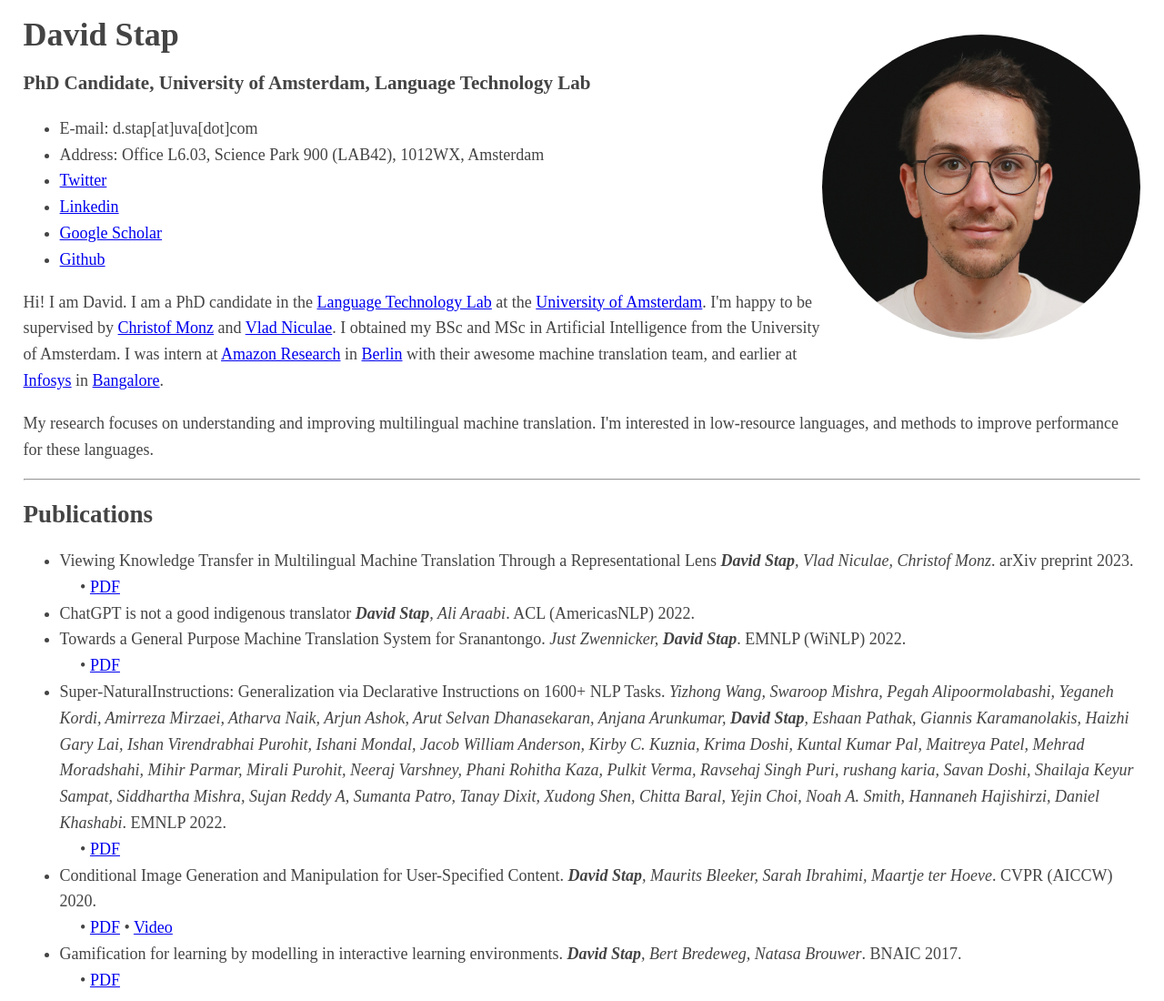
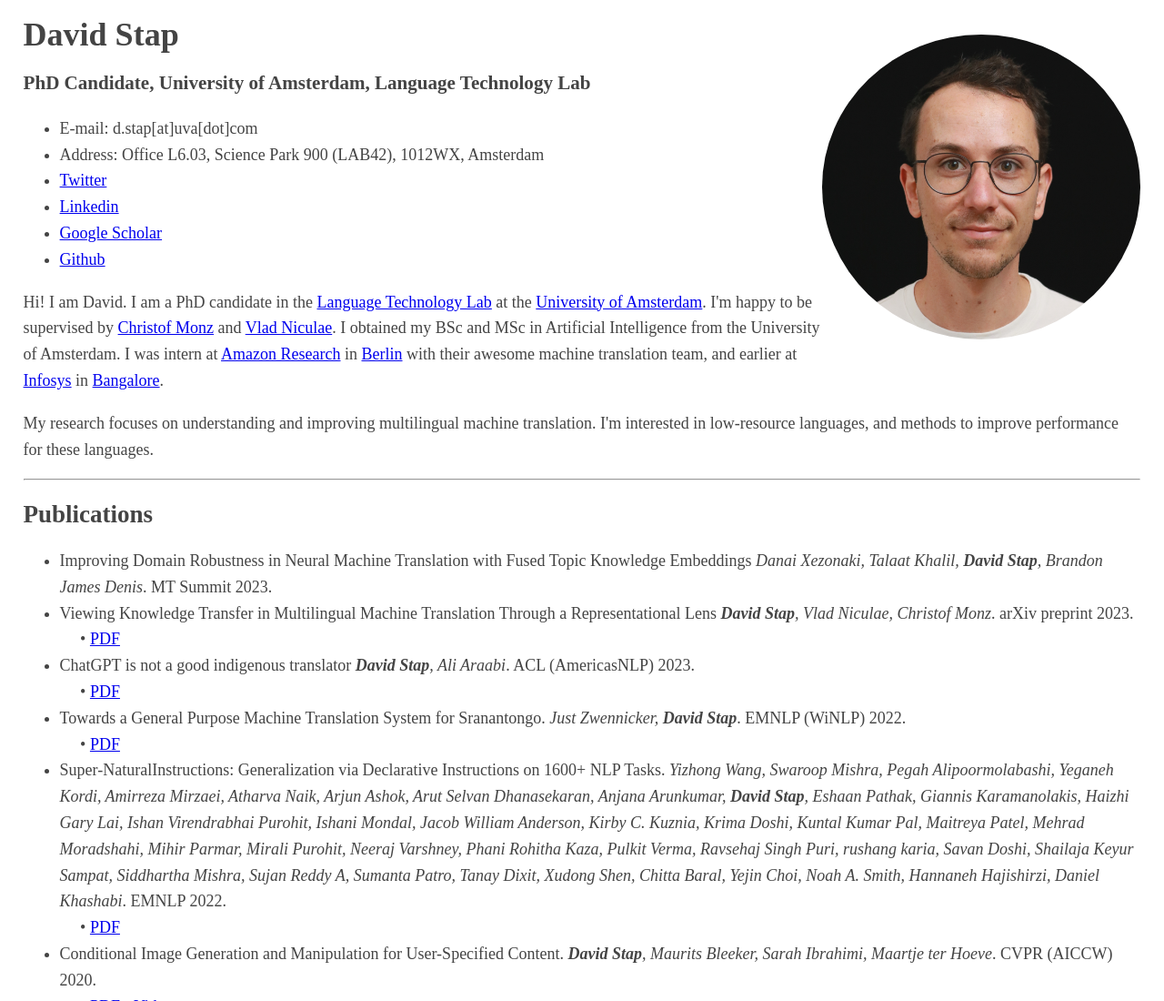
Before and after one commit to davidstap/davidstap.github.io, a plain HTML site: page index.html in a window 1280 px wide. Shown: the top 1100 px of the page at 91% size. Drawn offline with Linux system fonts and the light colour scheme.

Commit message:
Update index.html

```diff
--- a/index.html
+++ b/index.html
@@ -58,16 +58,19 @@
  	<div>
 		<h2>Publications</h2>
 		<ul>
+			<li>Improving Domain Robustness in Neural Machine Translation with Fused Topic Knowledge Embeddings <i>Danai Xezonaki, Talaat Khalil, <b>David Stap</b>, Brandon James Denis</i>. MT Summit 2023.<br>
+			</li>
 			<li>Viewing Knowledge Transfer in Multilingual Machine Translation Through a Representational Lens <i><b>David Stap</b>, Vlad Niculae, Christof Monz</i>. arXiv preprint 2023.<br>
 				&emsp; &#8226; <a href="https://arxiv.org/pdf/2305.11550.pdf">PDF</a>
 			</li>
-			<li>ChatGPT is not a good indigenous translator <i><b>David Stap</b>, Ali Araabi</i>. ACL (AmericasNLP) 2022.<br>
+			<li>ChatGPT is not a good indigenous translator <i><b>David Stap</b>, Ali Araabi</i>. ACL (AmericasNLP) 2023.<br>
+				&emsp; &#8226; <a href="https://aclanthology.org/2023.americasnlp-1.17/">PDF</a>
 			</li>
 			<li>Towards a General Purpose Machine Translation System for Sranantongo. <i>Just Zwennicker, <b>David Stap</b></i>. EMNLP (WiNLP) 2022.<br>
 				&emsp; &#8226; <a href="https://www.winlp.org/wp-content/uploads/2022/11/35_Paper.pdf">PDF</a>
 			</li>
 			<li>Super-NaturalInstructions: Generalization via Declarative Instructions on 1600+ NLP Tasks. <i>Yizhong Wang, Swaroop Mishra, Pegah Alipoormolabashi, Yeganeh Kordi, Amirreza Mirzaei, Atharva Naik, Arjun Ashok, Arut Selvan Dhanasekaran, Anjana Arunkumar, <b>David Stap</b>, Eshaan Pathak, Giannis Karamanolakis, Haizhi Gary Lai, Ishan Virendrabhai Purohit, Ishani Mondal, Jacob William Anderson, Kirby C. Kuznia, Krima Doshi, Kuntal Kumar Pal, Maitreya Patel, Mehrad Moradshahi, Mihir Parmar, Mirali Purohit, Neeraj Varshney, Phani Rohitha Kaza, Pulkit Verma, Ravsehaj Singh Puri, rushang karia, Savan Doshi, Shailaja Keyur Sampat, Siddhartha Mishra, Sujan Reddy A, Sumanta Patro, Tanay Dixit, Xudong Shen, Chitta Baral, Yejin Choi, Noah A. Smith, Hannaneh Hajishirzi, Daniel Khashabi</i>. EMNLP 2022.<br>
-				&emsp; &#8226; <a href="https://arxiv.org/pdf/2204.07705.pdf">PDF</a>
+				&emsp; &#8226; <a href="https://aclanthology.org/2022.emnlp-main.340/">PDF</a>
 			</li>
 			<li>Conditional Image Generation and Manipulation for User-Specified Content. <i><b>David Stap</b>, Maurits Bleeker, Sarah Ibrahimi, Maartje ter Hoeve</i>. CVPR (AICCW) 2020.<br>
 				&emsp; &#8226; <a href="https://arxiv.org/pdf/2005.04909.pdf">PDF</a>
```
